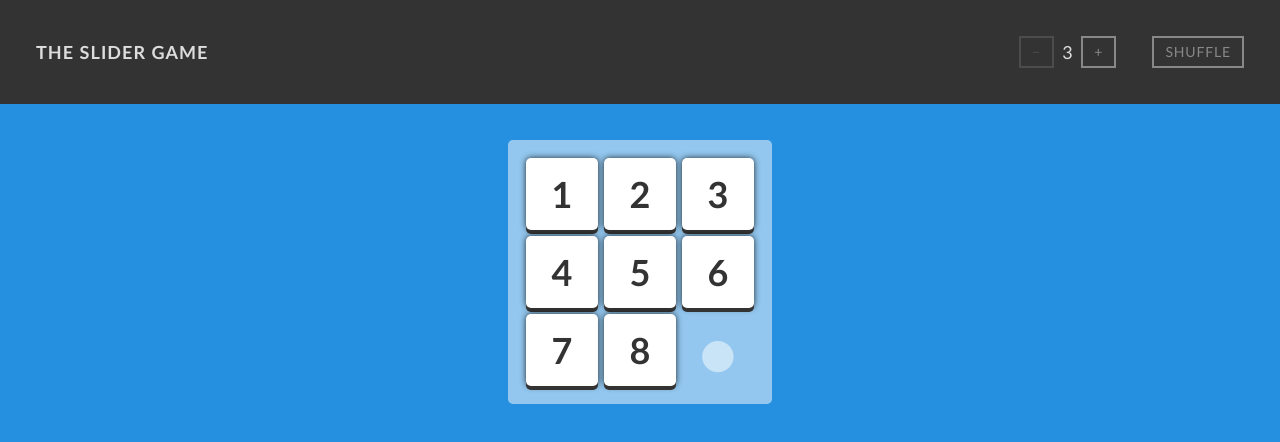
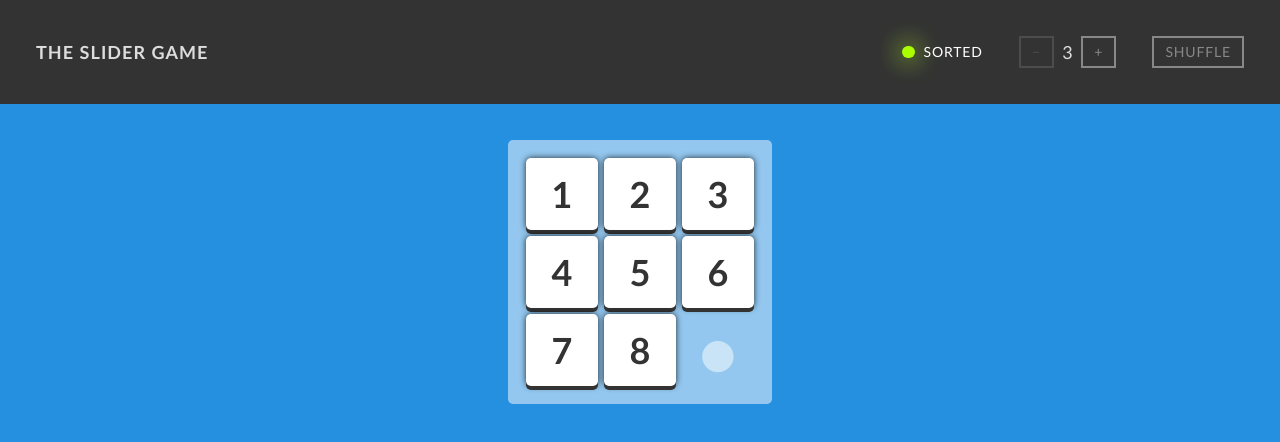
Before and after one commit to vajdagabor/sliding-puzzle, a React (Vite) app: page / in a window 1280 px wide. Shown: the top 442 px of the page. Built offline with nearby package versions, Linux system fonts and the light colour scheme.

Commit message:
Add "win" indicator

```diff
--- a/src/App.tsx
+++ b/src/App.tsx
@@ -1,10 +1,11 @@
 import { useReducer } from 'react'
 import { State, reducer } from './reducer'
 import { Board } from './Board'
-import { newFields } from './model'
+import { isSorted, newFields } from './model'
 import { Header } from './Header'
 import { Counter } from './Counter'
 import { Button } from './Button'
+import { Lamp } from './Lamp'
 
 const minSize = 3
 const maxSize = 9
@@ -16,6 +17,7 @@ const initialState: State = {
 
 export function App() {
   const [{ size, fields }, dispatch] = useReducer(reducer, initialState)
+  const sorted = isSorted(fields)
 
   function handleFieldClick(index: number) {
     dispatch({ type: 'MOVE', index })
@@ -36,6 +38,7 @@ export function App() {
   return (
     <>
       <Header title="The Slider Game">
+        <Lamp isOn={sorted} label={'Sorted'} />
         <Counter
           n={size}
           min={minSize}
```
